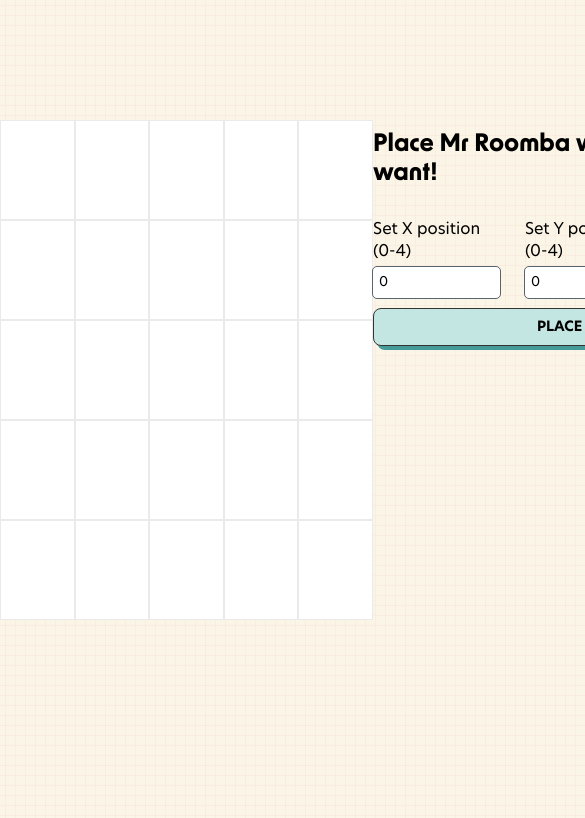
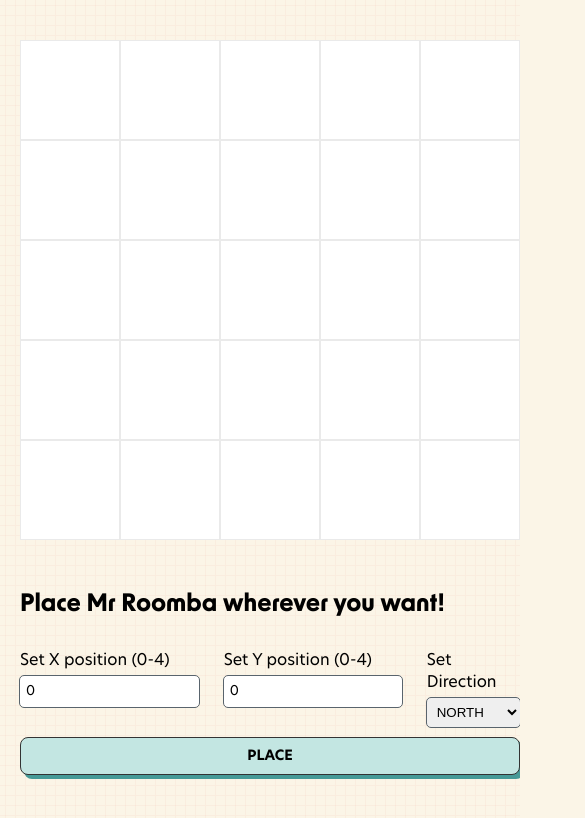
Before and after one commit to rachellesg/scb-ui, a React (Create React App) app: page / in a window 390 px wide. Shown: the top 818 px of the page, 585 px wide, since content can reach past the window. Built offline with nearby package versions, Linux system fonts and the light colour scheme.

Commit message:
add: responsive container

```diff
--- a/package.json
+++ b/package.json
@@ -38,5 +38,8 @@
   },
   "devDependencies": {
     "typescript": "^5.0.2"
+  },
+  "overrides": {
+    "typescript": "^5.0.2"
   }
 }
--- a/src/App.css
+++ b/src/App.css
@@ -12,6 +12,22 @@
 .grid-container,
 .action-container {
   width: 50%;
+}
+
+@media screen and (max-width: 990px) {
+  .App {
+    margin: 0;
+    padding: 20px;
+  }
+
+  .grid-container,
+  .action-container {
+    width: 100%;
+  }
+
+  .content {
+    flex-direction: column;
+  }
 }
 
 .grid {
```
Also changed, not shown: 1 other file (tests, documents, lock files or other folders).
